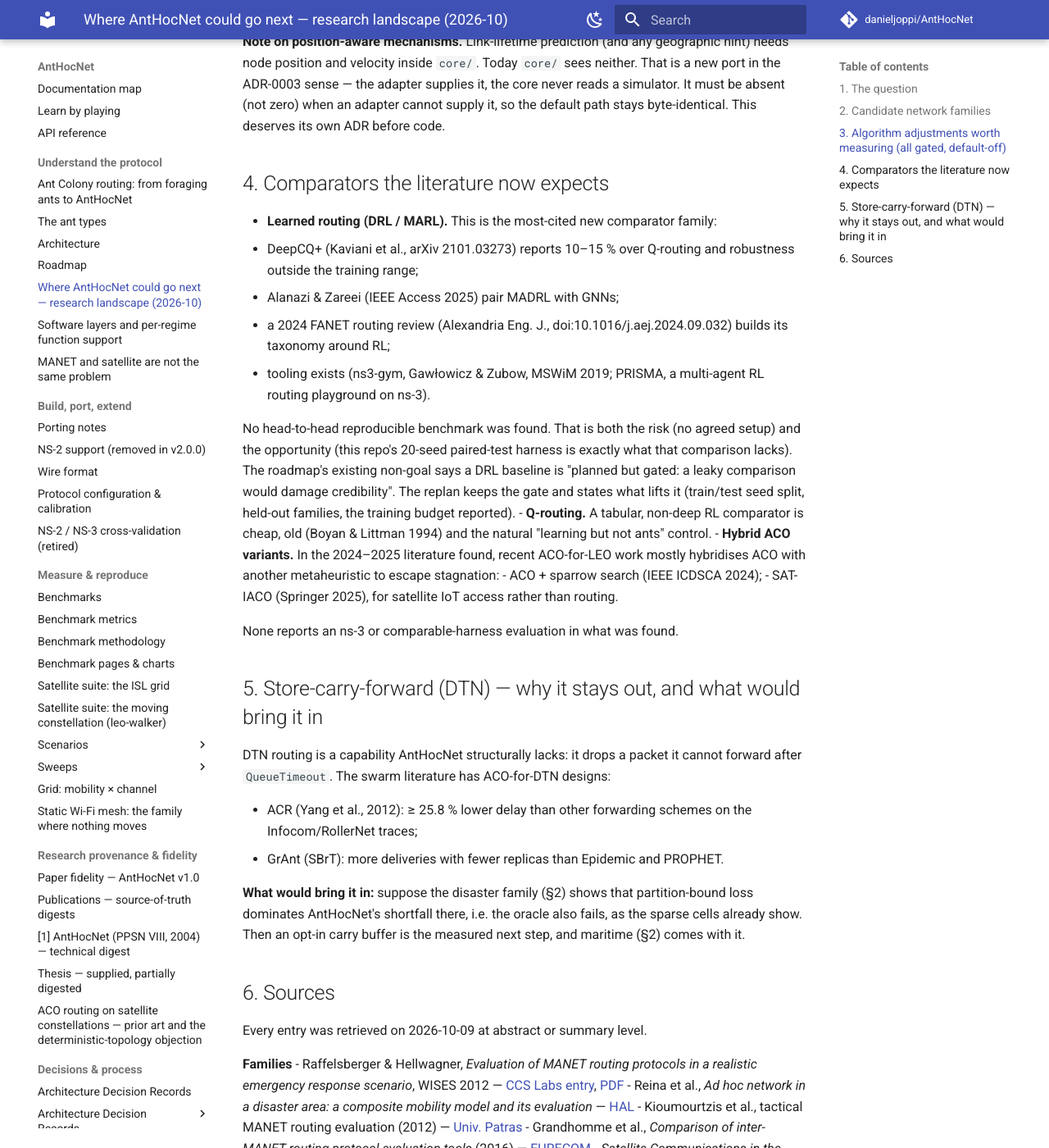
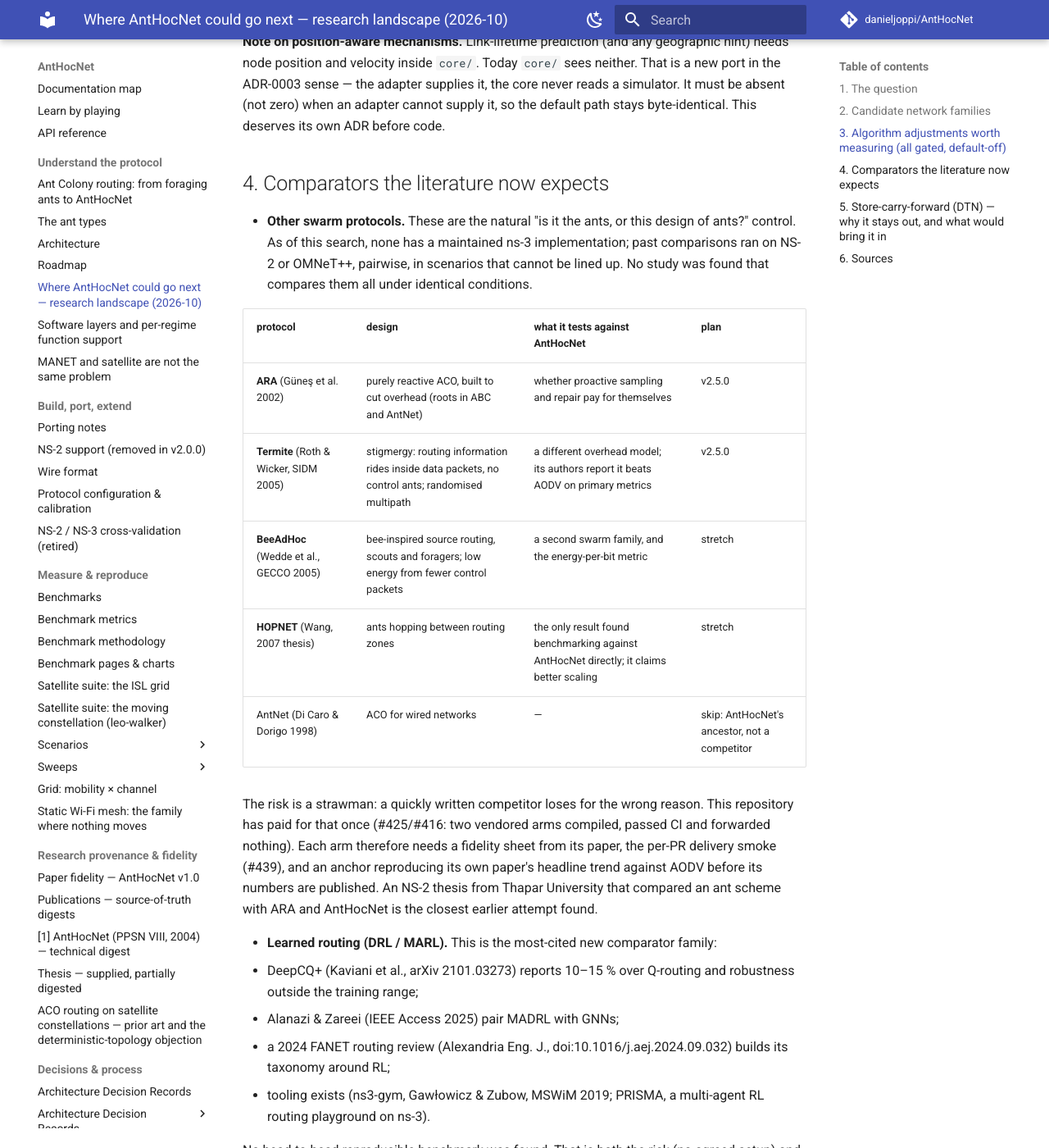
Before and after one commit to danieljoppi/AntHocNet, an MkDocs documentation site: the page built from docs/research-landscape-2026.md, in a window 1280 px wide and 1400 px high, scrolled down 4771 px. Shown: the whole window at 82% size. Built offline with MkDocs 1.6.1 and Material for MkDocs 9.7.7, drawn with Linux system fonts in a browser that asks for light colours; comment, search, counter and statistics services are not loaded; some of the changed text lies outside the part shown.

Commit message:
docs(roadmap): widen v2.5.0 to adaptive-routing comparators (ARA, Termite, learned)
The maintainer asked whether AntHocNet can be compared with other swarm
protocols. This follows that answer and folds the recommendation into the
proposed replan (#561).

roadmap.md, v2.5.0 "adaptive-routing comparators":
- Exit arms:
  - swarm: ARA (Gunes et al. 2002);
  - stigmergic: Termite (Roth & Wicker 2005);
  - learned: Q-routing, then multi-agent DRL, still under the stated
    conditions.
- Stretch arms: BeeAdHoc (a much larger implementation, being source
  routing) and HOPNET (a thesis).
- Each arm must clear three gates before its numbers count. This is the
  #425/#416 lesson.
  - a module written from its paper, with a fidelity sheet;
  - the #439 delivery smoke;
  - an anchor reproducing its own paper's trend against AODV.
- The #244 ablation is a cheap complement, never reported as ARA.
- The ladder node and the "why this order" rationale now name the strawman
  risk.

research-landscape-2026.md:
- A swarm-comparator table in section 4 (design, what it tests, plan).
- The finding that no protocol in the table has a maintained ns-3
  implementation and that no equal-conditions comparison exists, as far as
  this search found.
- Five new sources.

Checks: check-links.py and check-mermaid.py report 0 problems, and
`mkdocs build --strict` passes.

Co-Authored-By: Claude Opus 5.5 <noreply@anthropic.com>
Claude-Session: https://claude.ai/code/session_01HNDVU4LKsoUZ4oGXKuibE2

```diff
--- a/docs/research-landscape-2026.md
+++ b/docs/research-landscape-2026.md
@@ -94,6 +94,28 @@ deserves its own ADR before code.
 
 ## 4. Comparators the literature now expects
 
+- **Other swarm protocols.** These are the natural "is it the ants, or this
+  design of ants?" control. As of this search, none has a maintained ns-3
+  implementation; past comparisons ran on NS-2 or OMNeT++, pairwise, in
+  scenarios that cannot be lined up. No study was found that compares them all
+  under identical conditions.
+
+  | protocol | design | what it tests against AntHocNet | plan |
+  |---|---|---|---|
+  | **ARA** (Güneş et al. 2002) | purely reactive ACO, built to cut overhead (roots in ABC and AntNet) | whether proactive sampling and repair pay for themselves | v2.5.0 |
+  | **Termite** (Roth & Wicker, SIDM 2005) | stigmergy: routing information rides inside data packets, no control ants; randomised multipath | a different overhead model; its authors report it beats AODV on primary metrics | v2.5.0 |
+  | **BeeAdHoc** (Wedde et al., GECCO 2005) | bee-inspired source routing, scouts and foragers; low energy from fewer control packets | a second swarm family, and the energy-per-bit metric | stretch |
+  | **HOPNET** (Wang, 2007 thesis) | ants hopping between routing zones | the only result found benchmarking against AntHocNet directly; it claims better scaling | stretch |
+  | AntNet (Di Caro & Dorigo 1998) | ACO for wired networks | — | skip: AntHocNet's ancestor, not a competitor |
+
+  The risk is a strawman: a quickly written competitor loses for the wrong
+  reason. This repository has paid for that once (#425/#416: two vendored arms
+  compiled, passed CI and forwarded nothing). Each arm therefore needs a
+  fidelity sheet from its paper, the per-PR delivery smoke (#439), and an
+  anchor reproducing its own paper's headline trend against AODV before its
+  numbers are published. An NS-2 thesis from Thapar University that compared
+  an ant scheme with ARA and AntHocNet is the closest earlier attempt found.
+
 - **Learned routing (DRL / MARL).** This is the most-cited new comparator family:
   - DeepCQ+ (Kaviani et al., arXiv 2101.03273) reports 10–15 % over Q-routing
     and robustness outside the training range;
@@ -170,6 +192,13 @@ Every entry was retrieved on 2026-10-09 at abstract or summary level.
 - SAT-IACO (2025) — [Springer](https://link.springer.com/article/10.1007/s44443-025-00286-x)
 - Zhang et al., ACO-based MANET routing survey, IEEE Access 2017 — [IEEE Xplore](https://ieeexplore.ieee.org/abstract/document/8066299)
 
+**Swarm comparators**
+- Güneş et al., ARA — the ant-colony based routing algorithm for MANETs (2002) — [FU Berlin](https://cst-pub.imp.fu-berlin.de/Guenes2002e.html)
+- Roth & Wicker, Termite (SIDM 2005) — [PDF](https://forum.cone.informatik.uni-freiburg.de/teaching/seminar/adhoc-s08/mobiPapers/SIDM2005.pdf); Roth thesis — [Cornell eCommons](https://ecommons.cornell.edu/bitstream/handle/1813/240/thesis2.pdf;sequence=1); seminar critique — [Freiburg](https://forum.cone.informatik.uni-freiburg.de/teaching/seminar/adhoc-s08/finalTalks/05fin_Termite_Max_Fechner.pdf)
+- Wang, HOPNET (2007 thesis) — [UManitoba MSpace](https://mspace.lib.umanitoba.ca/bitstream/1993/20935/1/Wang_HOPNET_a.pdf)
+- Ducatelle, AntHocNet thesis (2007) — [USI](https://susi.usi.ch/rerodoc/9027/files/2007INFO001.pdf)
+- *Performance Analysis of Swarm Based Routing Protocols for MANETs* (NS-2 thesis, Thapar University) — [TUDR](https://tudr.thapar.edu/items/22361eb3-790e-4330-bfe9-1bb009c24e4c)
+
 **DTN**
 - Routing in delay-tolerant networking (overview) — [Wikipedia](https://en.wikipedia.org/wiki/Routing_in_delay-tolerant_networking)
 - ACR, ant-colony DTN routing (2012) — [CRAD](https://crad.ict.ac.cn/en/article/id/677)
```
Also changed, not shown: docs/roadmap.md (+8 -6 lines).
